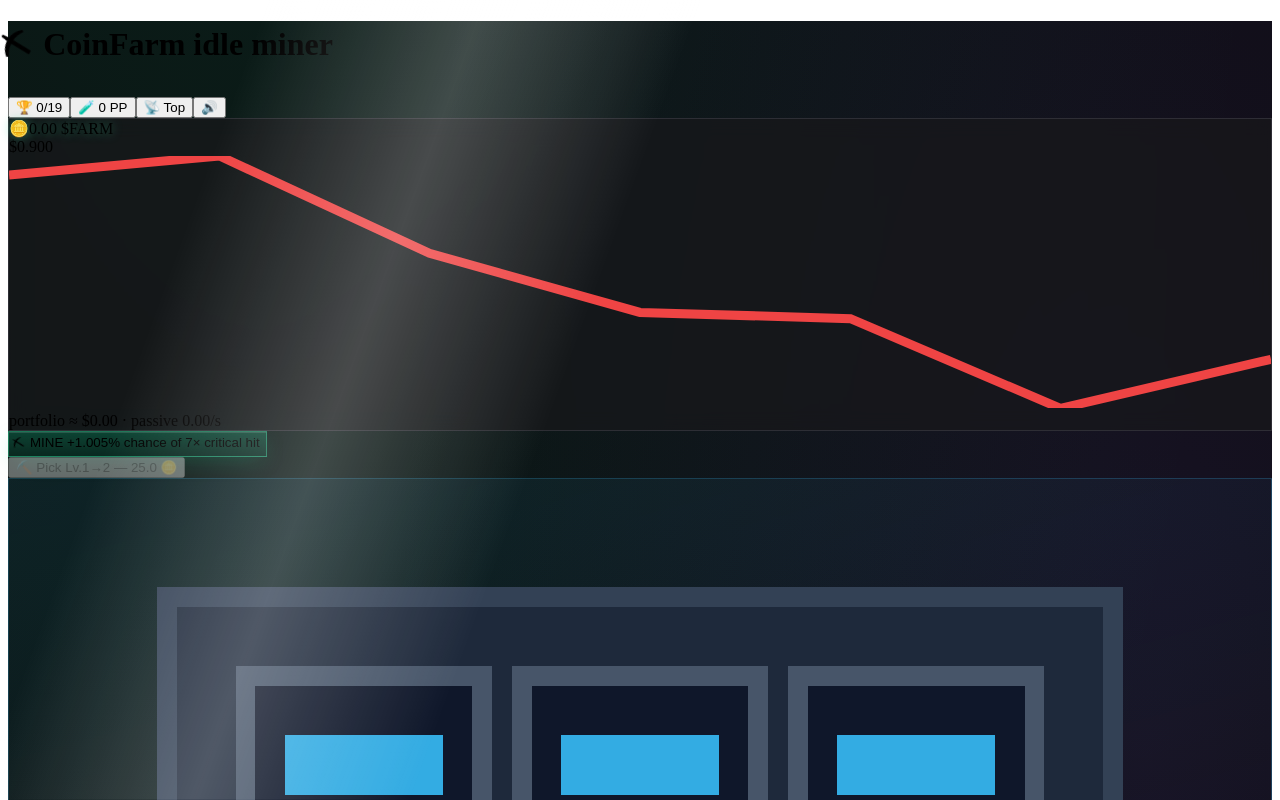
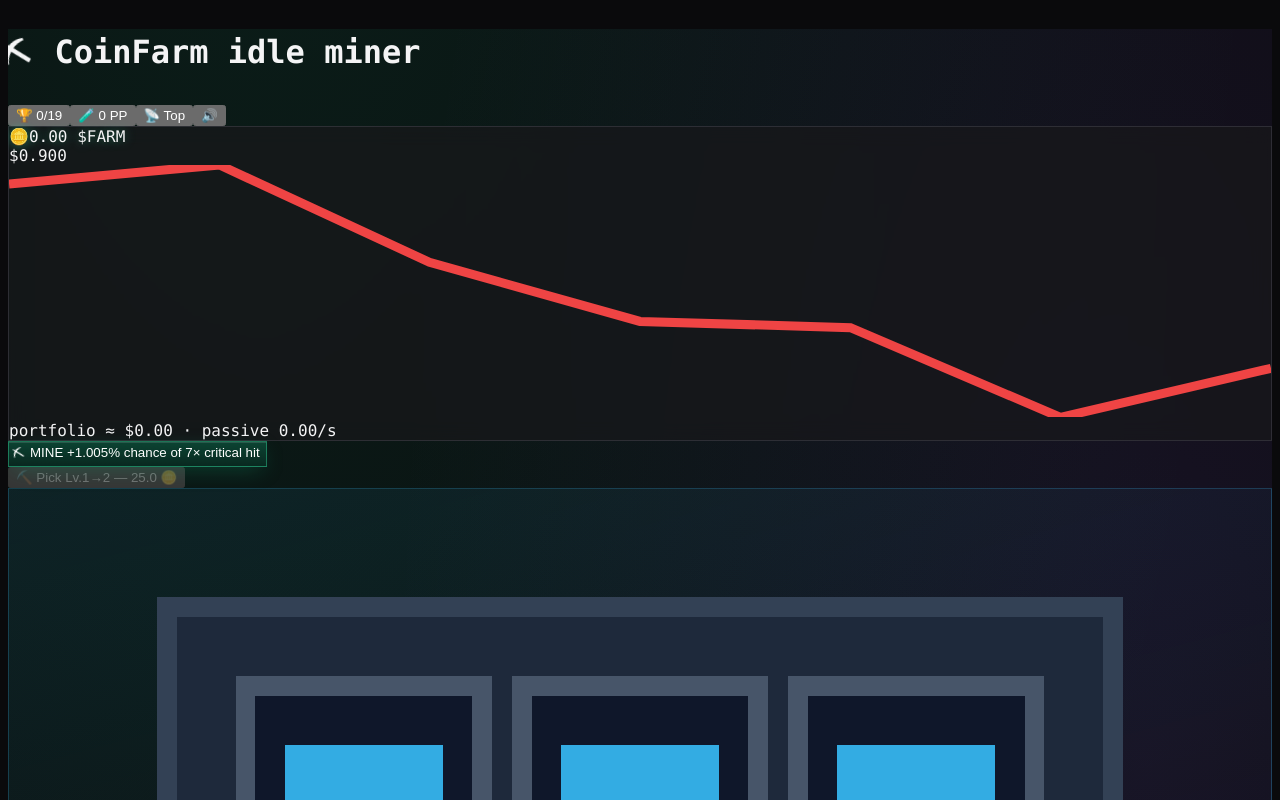
Before and after one commit to wolfgang1211/coinfarm, a Next.js app: page / in a window 1280 px wide. Shown: the top 800 px of the page. Built offline with nearby package versions, Linux system fonts and the light colour scheme.

Commit message:
Visual fixes from screenshot audit: light text enforced, mono font guaranteed, horizontal overflow eliminated (orbs to fixed layer, golden coin bounds), sheen clipped to button

```diff
--- a/src/app/globals.css
+++ b/src/app/globals.css
@@ -112,10 +112,26 @@
   0% { transform: translateX(-120%) skewX(-20deg); }
   100% { transform: translateX(240%) skewX(-20deg); }
 }
+.sheen { position: relative; overflow: hidden; }
 .sheen::after {
   content: "";
   position: absolute;
   top: 0; bottom: 0; width: 34%;
-  background: linear-gradient(90deg, transparent, rgba(255,255,255,0.22), transparent);
-  animation: sheen 2.8s ease-in-out infinite;
+  background: linear-gradient(90deg, transparent, rgba(255,255,255,0.14), transparent);
+  animation: sheen 3.5s ease-in-out infinite;
+  pointer-events: none;
 }
+
+/* fix: force light text everywhere on dark theme */
+html, body {
+  overflow-x: hidden;
+  max-width: 100vw;
+}
+.app-bg {
+  color-scheme: dark;
+  color: #f4f4f5 !important;
+  font-family: ui-monospace, "Cascadia Mono", Consolas, Menlo, monospace !important;
+}
+.app-bg, .app-bg * {
+  -webkit-font-smoothing: antialiased;
+}
--- a/src/app/layout.tsx
+++ b/src/app/layout.tsx
@@ -41,7 +41,7 @@ export default function RootLayout({
 }>) {
   return (
     <html lang="en">
-      <body className={`${geistSans.variable} ${geistMono.variable} antialiased`}>
+      <body className={`${geistSans.variable} ${geistMono.variable} antialiased`} style={{ fontFamily: "var(--font-geist-mono), ui-monospace, monospace", background: "#0a0a0c" }}>
         {children}
       </body>
     </html>
--- a/src/app/page.tsx
+++ b/src/app/page.tsx
@@ -77,7 +77,7 @@ export default function Home() {
         setDailyClaimable(dailyAvailable(next));
         // golden spawn check
         if (!golden && shouldSpawnGolden(next)) {
-          setGolden({ x: 10 + Math.random() * 80, y: 15 + Math.random() * 70 });
+          setGolden({ x: 8 + Math.random() * 70, y: 15 + Math.random() * 70 });
           next.lastGoldenSpawn = Date.now();
         }
         // achievements check
@@ -304,16 +304,19 @@ export default function Home() {
   const boosted = Date.now() < state.boostUntil;
 
   return (
-    <main className="relative min-h-screen app-bg text-zinc-100 p-4 max-w-md mx-auto font-mono select-none overflow-hidden">
-      {/* ambient orbs */}
-      <div className="orb w-64 h-64 bg-emerald-500/15" style={{ top: "-40px", left: "-60px" }} />
-      <div className="orb w-52 h-52 bg-violet-500/12" style={{ top: "30%", right: "-70px", animationDelay: "-4s" }} />
-      <div className="orb w-56 h-56 bg-amber-500/10" style={{ bottom: "5%", left: "-50px", animationDelay: "-8s" }} />
+    <main className="relative min-h-screen app-bg text-zinc-100 p-4 max-w-md mx-auto font-mono select-none overflow-x-hidden">
+      {/* ambient orbs — fixed layer, no layout impact */}
+      <div className="pointer-events-none fixed inset-0 z-0 overflow-hidden">
+        <div className="orb w-64 h-64 bg-emerald-500/15" style={{ top: "-40px", left: "-60px" }} />
+        <div className="orb w-52 h-52 bg-violet-500/12" style={{ top: "30%", right: "-70px", animationDelay: "-4s" }} />
+        <div className="orb w-56 h-56 bg-amber-500/10" style={{ bottom: "5%", left: "-50px", animationDelay: "-8s" }} />
+      </div>
+      <div className="relative z-10">
 
       {/* header */}
       <div className="relative flex justify-between items-center">
         <h1 className="text-xl font-bold tracking-tight">
-          <span className="pick-swing mr-0.5">⛏</span> Coin<span className="text-emerald-400">Farm</span> <span className="text-xs text-zinc-500 font-normal">idle miner</span>
+          <span className="pick-swing mr-0.5">⛏</span> Coin<span className="text-emerald-400">Farm</span> <span className="text-xs text-zinc-400 font-normal">idle miner</span>
         </h1>
         <button onClick={() => setShowAchievements(!showAchievements)} className="text-sm border border-zinc-700 rounded px-2 py-1 hover:border-emerald-500">
           🏆 {state.achievements.length}/{ACHIEVEMENTS.length}
@@ -342,7 +345,7 @@ export default function Home() {
           ${state.price.toFixed(3)}
         </div>
         {chart}
-        <div className="mt-1 text-xs text-zinc-500">
+        <div className="mt-1 text-xs text-zinc-400">
           portfolio ≈ ${fmtNum((state.coins + state.stakedAmount) * state.price)} · passive {fmtNum(passiveRate(state))}/s
         </div>
       </div>
@@ -403,7 +406,7 @@ export default function Home() {
                     <div className="flex justify-between items-start">
                       <div>
                         <div className="font-bold text-sm" style={{ color: `rgb(var(--accent))` }}>{def.name}</div>
-                        <div className="text-xs text-zinc-500">
+                        <div className="text-xs text-zinc-400">
                           owned {owned} · {fmtNum(def.rate * Math.pow(2, Math.floor(owned / 25)))}/s ea · milestone -{toNextMilestone}
                         </div>
                       </div>
@@ -416,7 +419,7 @@ export default function Home() {
                     <div className="mt-1.5 h-1.5 rounded bg-zinc-800/80 overflow-hidden">
                       <div className="share-bar h-full rounded-full transition-all duration-500" style={{ width: `${share}%` }} />
                     </div>
-                    <div className="mt-0.5 text-[10px] text-zinc-600">{share.toFixed(0)}% of your hashpower</div>
+                    <div className="mt-0.5 text-[10px] text-zinc-400">{share.toFixed(0)}% of your hashpower</div>
                   </div>
                 </div>
               </div>
@@ -429,9 +432,9 @@ export default function Home() {
       <div className="panel mt-4 rounded-xl p-4">
         <div className="flex justify-between">
           <span className="font-bold">📈 Market</span>
-          <span className="text-xs text-zinc-500">cash: ${(state.usdCash ?? 0).toFixed(2)} · 1% fee</span>
+          <span className="text-xs text-zinc-400">cash: ${(state.usdCash ?? 0).toFixed(2)} · 1% fee</span>
         </div>
-        <p className="mt-1 text-xs text-zinc-500">Sell $FARM into cash on pumps, buy back on dips.</p>
+        <p className="mt-1 text-xs text-zinc-400">Sell $FARM into cash on pumps, buy back on dips.</p>
         <div className="mt-2 flex gap-2">
           <input value={tradeAmount} onChange={(e) => setTradeAmount(e.target.value)} placeholder="amount (or 'all')" inputMode="decimal"
             className="flex-1 rounded border border-zinc-700 bg-zinc-950 px-2 py-1 text-sm outline-none focus:border-emerald-500" />
@@ -442,7 +445,7 @@ export default function Home() {
 
       {/* staking */}
       <div className="panel mt-4 rounded-xl p-4">
-        <div className="flex justify-between"><span className="font-bold">🏦 Staking</span><span className="text-xs text-zinc-500">{(STAKE_APY * 100).toFixed(0)}% APR</span></div>
+        <div className="flex justify-between"><span className="font-bold">🏦 Staking</span><span className="text-xs text-zinc-400">{(STAKE_APY * 100).toFixed(0)}% APR</span></div>
         <div className="mt-2 text-sm">staked: <b>{fmtNum(state.stakedAmount)}</b> $FARM</div>
         <div className="text-sm text-emerald-400">rewards: {fmtNum(stakeRewards(state))}</div>
         <div className="mt-2 flex gap-2">
@@ -458,7 +461,7 @@ export default function Home() {
       <div className={`mt-4 rounded-lg border p-4 ${canPrestige ? "border-purple-600/60 bg-purple-900/10" : "border-zinc-800 bg-zinc-900 opacity-60"}`}>
         <div className="flex justify-between">
           <span className="font-bold">✨ Prestige</span>
-          <span className="text-xs text-zinc-500">{state.prestigePoints} pts · +{((globalMult(state) - 1) * 100).toFixed(0)}% & +{((achMult - 1) * 100).toFixed(0)}% ach.</span>
+          <span className="text-xs text-zinc-400">{state.prestigePoints} pts · +{((globalMult(state) - 1) * 100).toFixed(0)}% & +{((achMult - 1) * 100).toFixed(0)}% ach.</span>
         </div>
         <p className="mt-1 text-xs text-zinc-400">
           Reset coins & upgrades, keep lifetime stats. Each point = +2% forever.
@@ -473,9 +476,9 @@ export default function Home() {
           <button onClick={() => setShowStats(true)} className="border border-zinc-700 rounded px-2 py-1 hover:border-emerald-500">📊 Stats</button>
           <button onClick={shareScore} className="border border-zinc-700 rounded px-2 py-1 hover:border-sky-500">🐦 Share</button>
         </div>
-        <div className="text-center text-xs text-zinc-600">
+        <div className="text-center text-xs text-zinc-400">
           lifetime {fmtNum(state.totalMined)} · clicks {fmtNum(state.clicksTotal)} · goldens {state.goldensClicked} · prestiges {state.prestiges}
-          <span className="block mt-0.5 text-zinc-500">🏆 season ends in {fmtCountdown(msUntilSeasonEnd())} · space = mine</span>
+          <span className="block mt-0.5 text-zinc-400">🏆 season ends in {fmtCountdown(msUntilSeasonEnd())} · space = mine</span>
         </div>
       </div>
 
@@ -566,9 +569,9 @@ export default function Home() {
               <button onClick={submitScore} disabled={!playerName.trim()} className="rounded bg-sky-600/80 px-3 py-1 text-sm hover:bg-sky-600 disabled:opacity-30">Submit</button>
             </div>
             {lbEntries === null ? (
-              <div className="text-sm text-zinc-500 py-4 text-center">loading…</div>
+              <div className="text-sm text-zinc-400 py-4 text-center">loading…</div>
             ) : lbEntries.length === 0 ? (
-              <div className="text-sm text-zinc-500 py-4 text-center">No entries yet — be the first whale 🐋</div>
+              <div className="text-sm text-zinc-400 py-4 text-center">No entries yet — be the first whale 🐋</div>
             ) : (
               lbEntries.map((e, i) => {
                 const isYou = e.name === playerName.trim();
@@ -592,7 +595,7 @@ export default function Home() {
               <div className="font-bold">🧪 Research Lab — {state.prestigePoints} PP available</div>
               <button onClick={() => setShowPerks(false)} className="text-zinc-400">✕</button>
             </div>
-            <p className="text-xs text-zinc-500 mb-2">Spend prestige points on permanent upgrades. Survives prestige resets.</p>
+            <p className="text-xs text-zinc-400 mb-2">Spend prestige points on permanent upgrades. Survives prestige resets.</p>
             {PERKS.map((p) => {
               const lvl = state.perks[p.id] ?? 0;
               const maxed = lvl >= p.maxLevel;
@@ -601,20 +604,20 @@ export default function Home() {
               return (
                 <div key={p.id} className={`py-2 border-b border-zinc-800 last:border-0 flex items-center justify-between ${maxed ? "opacity-60" : ""}`}>
                   <div>
-                    <div className="text-sm">{p.icon} <b>{p.name}</b> <span className="text-zinc-500">Lv.{lvl}/{p.maxLevel}</span></div>
-                    <div className="text-xs text-zinc-500">{p.desc}</div>
+                    <div className="text-sm">{p.icon} <b>{p.name}</b> <span className="text-zinc-400">Lv.{lvl}/{p.maxLevel}</span></div>
+                    <div className="text-xs text-zinc-400">{p.desc}</div>
                   </div>
                   <button
                     onClick={() => buyPerk(p.id, p.maxLevel, cost)}
                     disabled={maxed || !afford}
-                    className={`ml-3 shrink-0 rounded px-3 py-1 text-sm ${maxed ? "border border-zinc-700 text-zinc-500" : "bg-purple-600/80 enabled:hover:bg-purple-600 disabled:opacity-30"}`}
+                    className={`ml-3 shrink-0 rounded px-3 py-1 text-sm ${maxed ? "border border-zinc-700 text-zinc-400" : "bg-purple-600/80 enabled:hover:bg-purple-600 disabled:opacity-30"}`}
                   >
                     {maxed ? "MAX" : `${cost} PP`}
                   </button>
                 </div>
               );
             })}
-            <div className="mt-2 text-xs text-zinc-500">
+            <div className="mt-2 text-xs text-zinc-400">
               Current: APY {(effectiveApy(state) * 100).toFixed(0)}% · offline cap {Math.round(offlineCap(state) / 3600000)}h
             </div>
           </div>
@@ -634,13 +637,14 @@ export default function Home() {
               return (
                 <div key={a.id} className={`py-1.5 border-b border-zinc-800 last:border-0 ${done ? "" : "opacity-40"}`}>
                   <div className="text-sm">{done ? "✅" : "⬜"} <b>{a.name}</b></div>
-                  <div className="text-xs text-zinc-500 ml-6">{a.desc}</div>
+                  <div className="text-xs text-zinc-400 ml-6">{a.desc}</div>
                 </div>
               );
             })}
           </div>
         </div>
       )}
+      </div>{/* end z-10 content wrapper */}
     </main>
   );
 }
```
